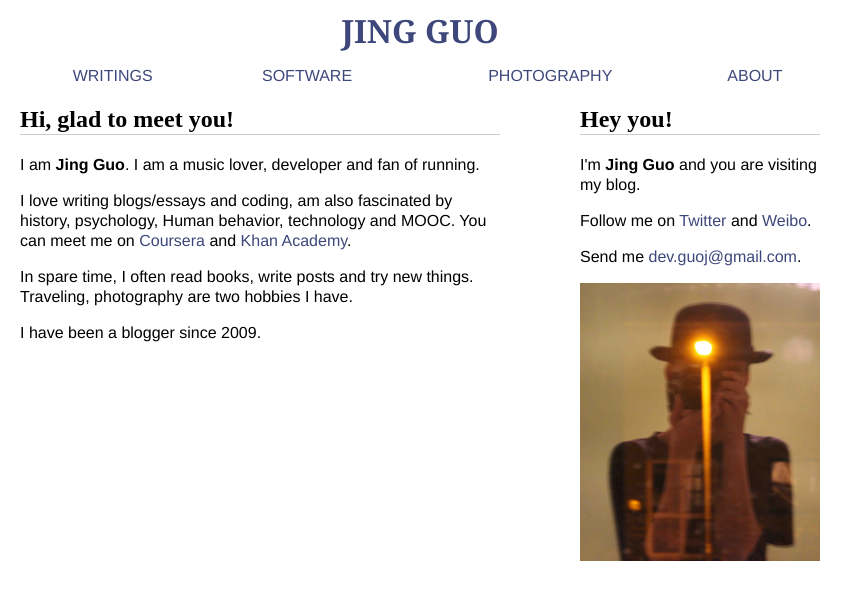
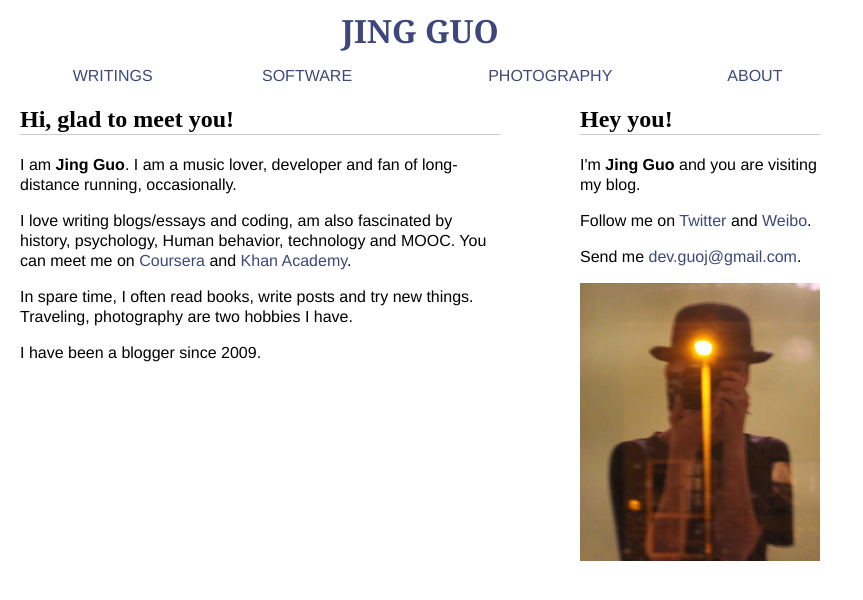
Before and after one commit to guojing0/guojing0.github.io, a Jekyll site: the page built from about-me.md, in a window 1280 px wide. Shown: the top 600 px of the page, without its empty margins (0-863 px from the left). Built offline with Jekyll 4.4.1, drawn with Linux system fonts in a browser that asks for light colours; Markdown is read by kramdown in place of the engine named in the settings.

Commit message:
about me

```diff
--- a/about-me.md
+++ b/about-me.md
@@ -3,7 +3,7 @@ layout: modern
 title: Hi, glad to meet you!
 ---
 
-I am **Jing Guo**. I am a music lover, developer and fan of running.
+I am **Jing Guo**. I am a music lover, developer and fan of long-distance running, occasionally.
 
 I love writing blogs/essays and coding, am also fascinated by history, psychology, Human behavior, technology and MOOC. You can meet me on <a href="https://www.coursera.org/user/i/361951d01125a4915d2bc9815ad17a1b">Coursera</a> and <a href="https://www.khanacademy.org/profile/guojing/">Khan Academy</a>.
 
```
